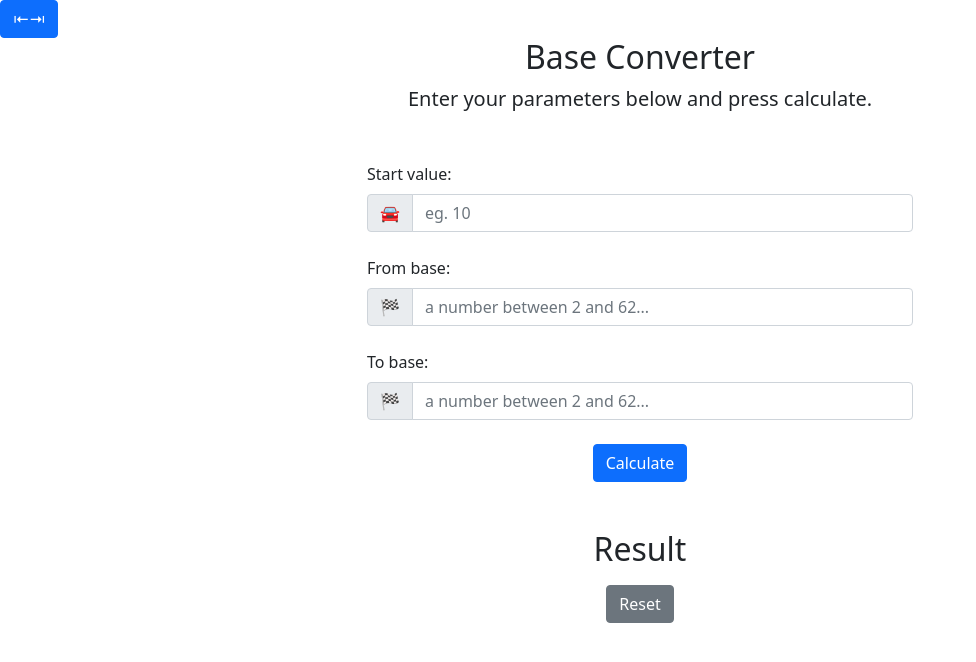
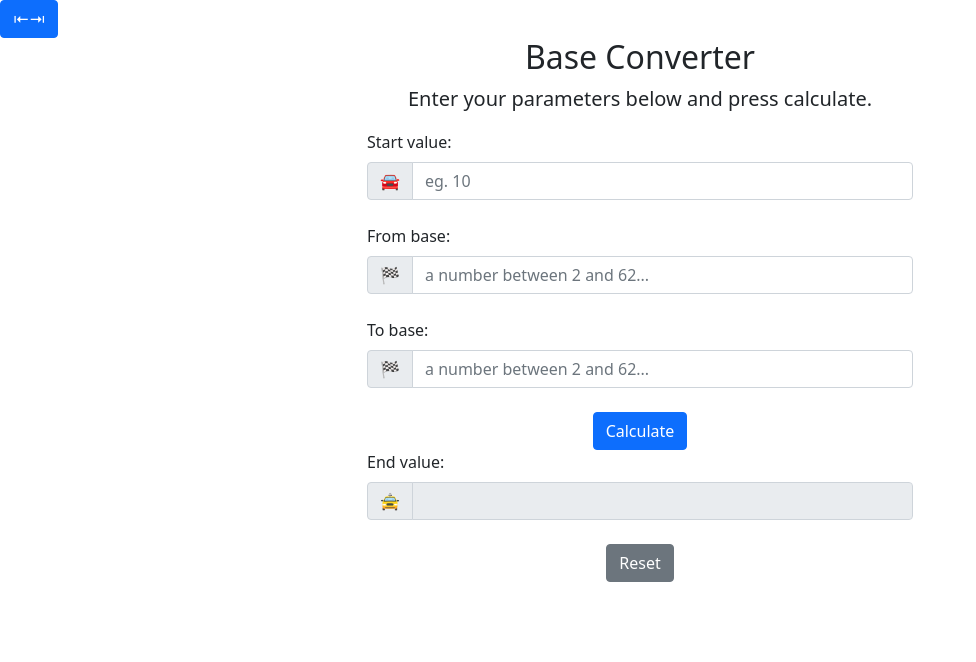
Before and after one commit to rvallely/fe-discrete-maths-exploration, a React (Create React App) app: page /base-converter in a window 1280 px wide. Shown: the top 662 px of the page, without its empty margins (0-976 px from the left). Built offline with nearby package versions, Linux system fonts and the light colour scheme.

Commit message:
set error in state and display msg on page

```diff
--- a/src/components/BaseConverter/BaseConverter.js
+++ b/src/components/BaseConverter/BaseConverter.js
@@ -1,7 +1,5 @@
 import React, { useState } from 'react';
 import { getBaseConversion } from '../../utils/server';
-import Result from './Result';
-
 
 function BaseConverter() {
     const [value, setValue] = useState('');
@@ -12,16 +10,17 @@ function BaseConverter() {
 
     const handleSubmit = (e) => {
         e.preventDefault();
-        console.log(value, '<< value', fromBase, '<< fromBase', toBase, '<<< toBase')
+        setError('');
         getBaseConversion(value, fromBase, toBase).then((result) => {
             setResult(result);
-            console.log(e);
-            console.log(e.target);
-            e.target.reset();
         }).catch((err) => {
-            console.log(err.response.data.msg)
-            setError(err);
+            setError(err.response.data.msg);
         });
+    }
+
+    const resetForm = () => {
+        document.getElementById('base-converter').reset();
+        setResult('');
     }
 
     return (
@@ -32,10 +31,11 @@ function BaseConverter() {
                     <h2>Base Converter</h2>
                     <p className='lead'>Enter your parameters below and press calculate.</p>
                 </div>
+                <p className='text-danger text-center'>{error}</p>
 
-                <div className='row justify-content-center my-5'>
+                <div className='row justify-content-center my-3'>
                     <div className='col-lg-6'>
-                        <form onSubmit={handleSubmit}>
+                        <form onSubmit={handleSubmit} id='base-converter'>
                             <label htmlFor='start-value' className='form-label'>Start value:</label>
                             <div className='mb-4 input-group'>
                                 <span className='input-group-text'>🚘</span>
@@ -59,23 +59,22 @@ function BaseConverter() {
                                     Calculate
                                 </button>
                             </div>
+                            <label htmlFor='end-value' className='form-label'>End value:</label>
+                            <div className='mb-4 input-group'>
+                                <span className='input-group-text'>🚖</span>
+                                <input disabled={true} type='text' className='form-control' id='end-value' value={result}></input>
+                            </div>
+
+
                         </form>
+                        <div className='mt-4 mb-0 text-center'>
+                        <button onClick={resetForm} className='btn btn-secondary text-center'>Reset</button>
+                        </div>
+
                     </div>
                 </div>
             </div>
         </section>
-        <Result result={{result, setResult}}/>
         </div>
-    )
-
-    // if result is blank -- load blank form
-
-    // form
-    // calculate button
-    // functionality - contact backend
-    // result
-    // display dynamic calculation ∑  if time
-
-}
-
-export default BaseConverter;
+    )}
+ export default BaseConverter;
--- a/src/components/BaseConverter/Form.js
+++ /dev/null
@@ -1,5 +0,0 @@
-function Form() {
-    return <p>hi</p>
-}
-
-export default Form;
--- a/src/components/BaseConverter/Result.js
+++ /dev/null
@@ -1,18 +0,0 @@
-function Result({result}) {
-    const resetForm = () => {
-        console.log('resetting')
-        result.setResult('');
-    }
-    if (result === '') {
-        return <p>hidden</p>
-    }
-    return (
-        <div className='text-center'>
-            <h2 className='display'>Result</h2>
-            <p className='lead'>{result.result}</p>
-            <button onClick={resetForm} className='btn btn-secondary'>Reset</button>
-        </div>
-    );
-}
-
-export default Result;
```
Also changed, not shown: src/utils/server.js (+4 -4 lines).
